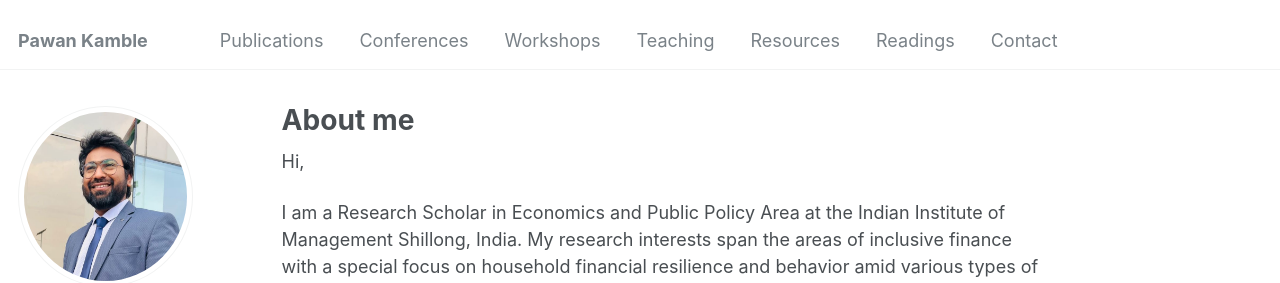
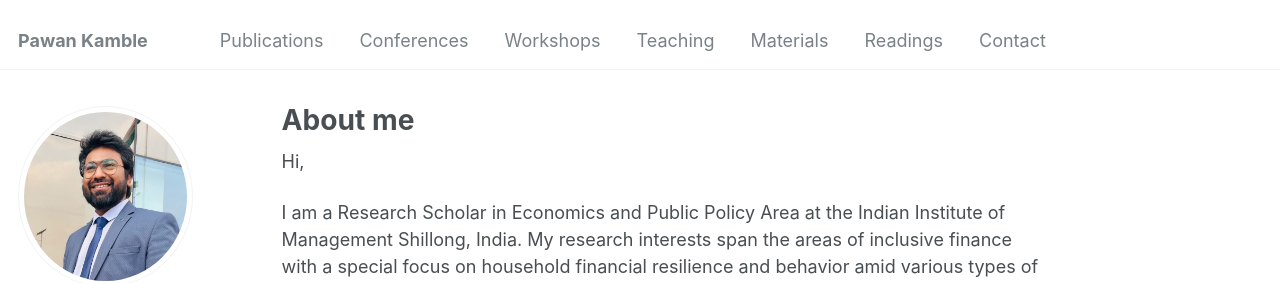
Before and after one commit to pawankb13/pawankb13.github.io, a Jekyll site: the page built from _pages/about.md, in a window 1280 px wide. Shown: the top 283 px of the page. Built offline with Jekyll 4.4.1, drawn with Linux system fonts in a browser that asks for light colours; some web fonts are replaced.

Commit message:
Materials

```diff
--- a/_data/navigation.yml
+++ b/_data/navigation.yml
@@ -17,8 +17,8 @@ main:
   - title: "Teaching"
     url: /teaching/
 
-  - title: "Resources"
-    url: /resources/
+  - title: "Materials"
+    url: /materials/
 
   - title: "Readings"
     url: /readings/
```
